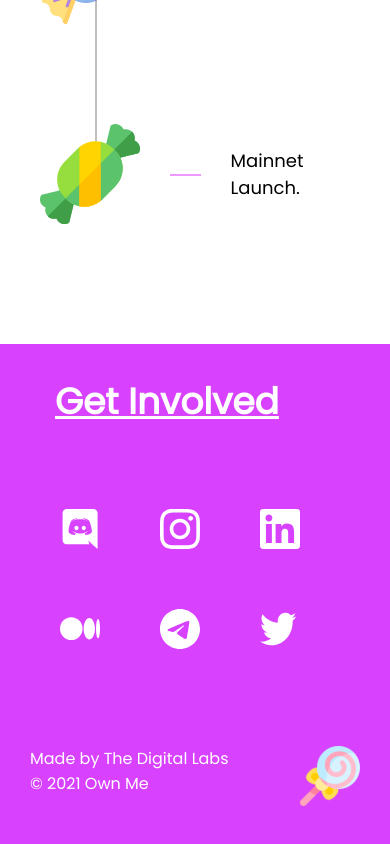
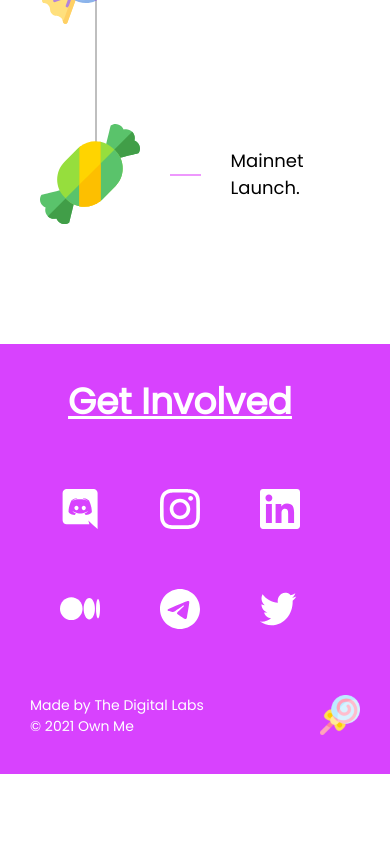
Before and after one commit to own-me/nude-promo, a React app: page / in a window 390 px wide. Shown: the part 7290-8134 px from the top of the page. After the commit the page ends 8064 px from the top, so only its background shows below. Built offline with nearby package versions, Linux system fonts and the light colour scheme.

Commit message:
footer mobile

```diff
--- a/components/Footer.tsx
+++ b/components/Footer.tsx
@@ -56,6 +56,9 @@ const FooterContainer = styled.div`
         height: 450px;
         padding: 30px;
     }
+    @media screen and (max-width: 600px) {
+        height: 370px;
+    }
 `;
 
 const SocialsContainer = styled.div`
@@ -68,6 +71,12 @@ const SocialsHeader = styled.div`
     margin-bottom: 50px;
     margin-left: 25px;
     font-weight: 600;
+
+    @media screen and (max-width: 600px) {
+        margin-bottom: 30px;
+        margin-left: 0px;
+        text-align: center;
+    }
 `;
 
 const SocialsGrid = styled.div`
@@ -91,6 +100,9 @@ const FootnoteContainer = styled.div`
         width: 100%;
         padding-top: 50px;
     }
+    @media screen and (max-width: 600px) {
+        padding-top: 30px;
+    }
 `;
 
 const FootnoteText = styled.div`
@@ -107,10 +119,16 @@ const FootnoteText = styled.div`
         text-align: left;
         width: 100%;
     }
+    @media screen and (max-width: 600px) {
+        font-size: 14px;
+    }
 `;
 
 const Lolipop = styled.img`
     float: right;
+    @media screen and (max-width: 600px) {
+        width: 40px;
+    }
 `;
 
 export default function Footer() {
```
